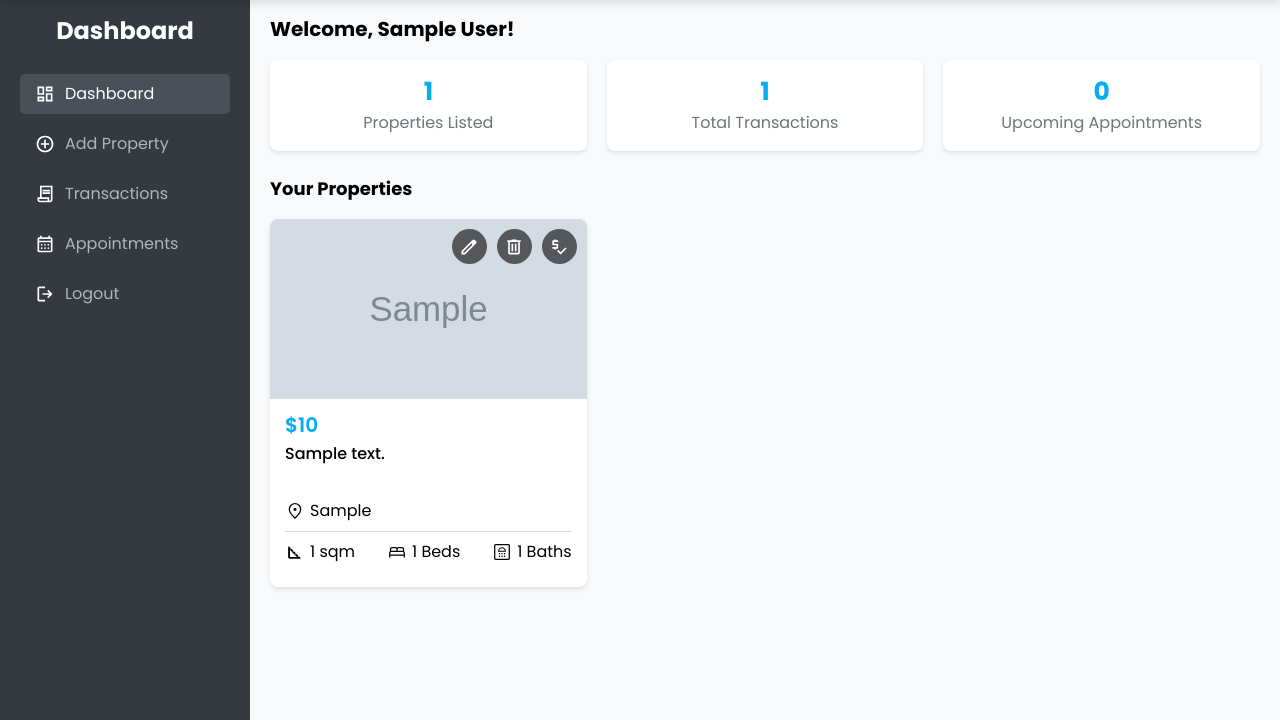
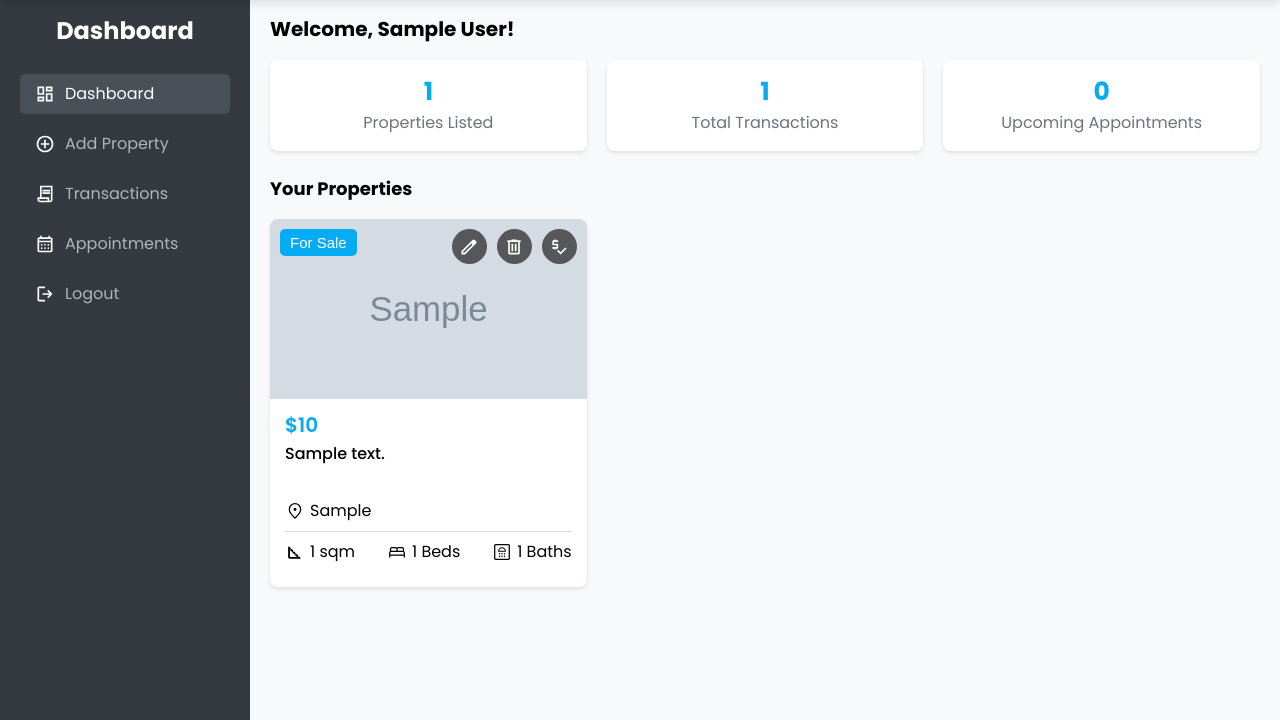
Before and after one commit to kkt-codes/real-estate-website, a PHP site: page /agent_dashboard.php in a window 1280 px wide. Shown: the part 80-800 px from the top of the page. Run offline with PHP 8.4, Linux system fonts and the light colour scheme; the visitor is signed in with stand-in values (Sample User, id 1); tables that the repository leaves empty hold one stand-in row (values such as "Sample post"); grey boxes marked "Sample" are stand-in pictures.

Commit message:
Add screenshots of the pages, make transacted properties visible on dashboard, appointment pages styled

```diff
--- a/backend/appointment.php
+++ b/backend/appointment.php
@@ -8,7 +8,7 @@ if ($_SERVER["REQUEST_METHOD"] == "POST") {
     $email = filter_var($_POST['email'], FILTER_SANITIZE_EMAIL);
     $property_id = filter_var($_POST['property_id'], FILTER_VALIDATE_INT);
     $appointment_date = $_POST['appointment_date'];
-    $message = htmlspecialchars($_POST['message']);
+    $message = $_POST['message'];
 
     // Validate the email format
     if (!filter_var($email, FILTER_VALIDATE_EMAIL)) {
--- a/backend/login.php
+++ b/backend/login.php
@@ -22,6 +22,7 @@ if ($_SERVER["REQUEST_METHOD"] == "POST") {
                 $_SESSION['user_id'] = $user['user_id'];
                 $_SESSION['user_name'] = $user['name'];
                 $_SESSION['user_type'] = $user['user_type'];
+                $_SESSION['user_email'] = $user['email'];
 
                 // Redirect based on user type
                 if ($user['user_type'] === 'agent') {
--- a/pages/agent_dashboard.php
+++ b/pages/agent_dashboard.php
@@ -11,8 +11,7 @@ if (!isset($_SESSION['user_id']) || $_SESSION['user_type'] !== 'agent') {
 $user_id = $_SESSION['user_id'];
 $user_name = $_SESSION['user_name'];
 
-// Fetch agent's properties that are still available
-$stmt = $pdo->prepare("SELECT * FROM properties WHERE agent_id = ? AND (status = 'for-sale' OR status = 'for-rent')");
+$stmt = $pdo->prepare("SELECT * FROM properties WHERE agent_id = ?");
 $stmt->execute([$user_id]);
 $properties = $stmt->fetchAll(PDO::FETCH_ASSOC);
 
@@ -73,6 +72,19 @@ $upcoming_appointments = $stmt->fetchColumn();
                 <?php foreach ($properties as $property): ?>
                     <div class="property-card" data-property-id="<?php echo $property['property_id']; ?>" data-price="<?php echo $property['price']; ?>" data-status="<?php echo $property['status']; ?>">
                         <div class="image-container">
+                            <button class="btn-property-type">
+                                <?php
+                                if ($property['status'] === 'for-sale') {
+                                    echo 'For Sale';
+                                } elseif ($property['status'] === 'for-rent') {
+                                    echo 'For Rent';
+                                } elseif ($property['status'] === 'sold') {
+                                    echo 'Sold';
+                                } elseif ($property['status'] === 'rented') {
+                                    echo 'Rented';
+                                }
+                                ?>
+                            </button>
                             <a href="property_detail.php?id=<?php echo $property['property_id']; ?>" class="property-link">
                                 <img src="<?php echo explode(',', $property['images'])[0]; ?>" alt="Property Image">
                             </a>
--- a/styles/agent_appointments.css
+++ b/styles/agent_appointments.css
@@ -46,7 +46,7 @@
 }
 
 .appointment-status .status-scheduled {
-    color: #ffc107;
+    color: #d1a110;
 }
 
 .appointment-status .status-confirmed {
```
Also changed, not shown: styles/customer_appointments.css (+4 -3 lines), README_MEDIA/About Us.png (added), README_MEDIA/Add New Property.png (added), README_MEDIA/Agent Appointments.png (added), README_MEDIA/Agent Dashboard.png (added), README_MEDIA/Agent Transactions.png (added), README_MEDIA/Customer Dashboard.png (added), README_MEDIA/Customer-My Appointments.png (added), README_MEDIA/Property Details.png (added), README_MEDIA/Terms and Conditions MKO Real Estate.png (added), 2 other files.
